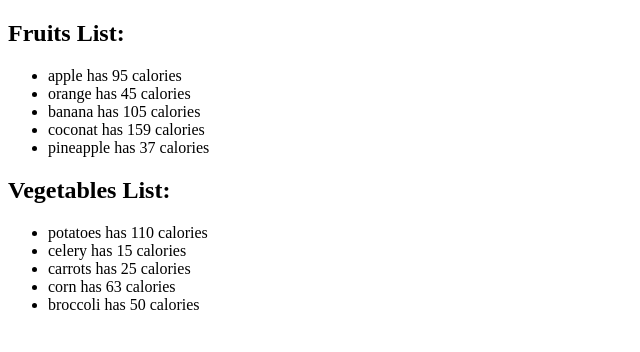
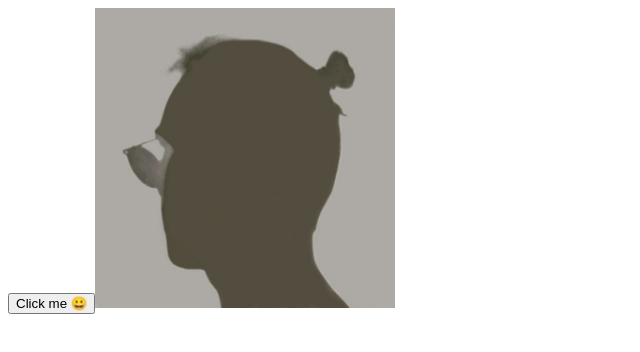
Before and after one commit to pppisar/React-Full-JS, a React (Vite) app: page / in a window 1280 px wide. Shown: the top 352 px of the page, without its empty margins (0-640 px from the left). Built offline with nearby package versions, Linux system fonts and the light colour scheme.

Commit message:
Click evets

```diff
--- a/src/App.jsx
+++ b/src/App.jsx
@@ -1,28 +1,11 @@
-import List from "./List";
+import Button from "./Button";
+import ProfilePicture from "./ProfilePicture";
 
 function App() {
-  const fruits = [
-    { id: 0, name: "apple", calories: 95 },
-    { id: 1, name: "orange", calories: 45 },
-    { id: 2, name: "banana", calories: 105 },
-    { id: 3, name: "coconat", calories: 159 },
-    { id: 4, name: "pineapple", calories: 37 },
-  ];
-
-  const vegetables = [
-    { id: 6, name: "potatoes", calories: 110 },
-    { id: 7, name: "celery", calories: 15 },
-    { id: 8, name: "carrots", calories: 25 },
-    { id: 9, name: "corn", calories: 63 },
-    { id: 10, name: "broccoli", calories: 50 },
-  ];
-
   return (
     <>
-      {fruits.length > 0 && <List items={fruits} category="Fruits" />}
-      {vegetables.length > 0 && (
-        <List items={vegetables} category="Vegetables" />
-      )}
+      <Button />
+      <ProfilePicture />
     </>
   );
 }
--- /dev/null
+++ b/src/Button.jsx
@@ -0,0 +1,24 @@
+function Button() {
+  // const handleClick = () => console.log("OUCH!");
+
+  // let counter = 0;
+  // const handleClick = (name) => {
+  //   if (counter < 3) {
+  //     counter++;
+  //     console.log(`You clicked me ${counter} time/s!`);
+  //   } else {
+  //     console.log(`${name} stop clicking me!`);
+  //   }
+  // };
+
+  // const handleClick2 = (name) => console.log(`${name} stop clicking me!`);
+
+  const handleClick = (e) => {
+    console.log(e);
+    e.target.textContent = "I've been clicked!";
+  };
+
+  return <button onClick={(e) => handleClick(e)}>Click me 😀</button>;
+}
+
+export default Button;
--- /dev/null
+++ b/src/ProfilePicture.jsx
@@ -0,0 +1,18 @@
+import profileImg from "./assets/profile.jpg";
+
+function ProfilePicture() {
+  const imageUrl = "./src/assets/profile.jpg";
+
+  const handleClick = (e) => (e.target.style.display = "none");
+
+  return (
+    <img
+      className="profile__image"
+      onClick={(e) => handleClick(e)}
+      src={imageUrl}
+      alt="Profile picture"
+    />
+  );
+}
+
+export default ProfilePicture;
--- a/src/index.css
+++ b/src/index.css
@@ -15,3 +15,7 @@
   border-radius: 10px;
   margin: 0;
 }
+
+.profile__image {
+  max-width: 300px;
+}
```
Also changed, not shown: src/6. Render list/List.jsx (renamed from src/List.jsx).
